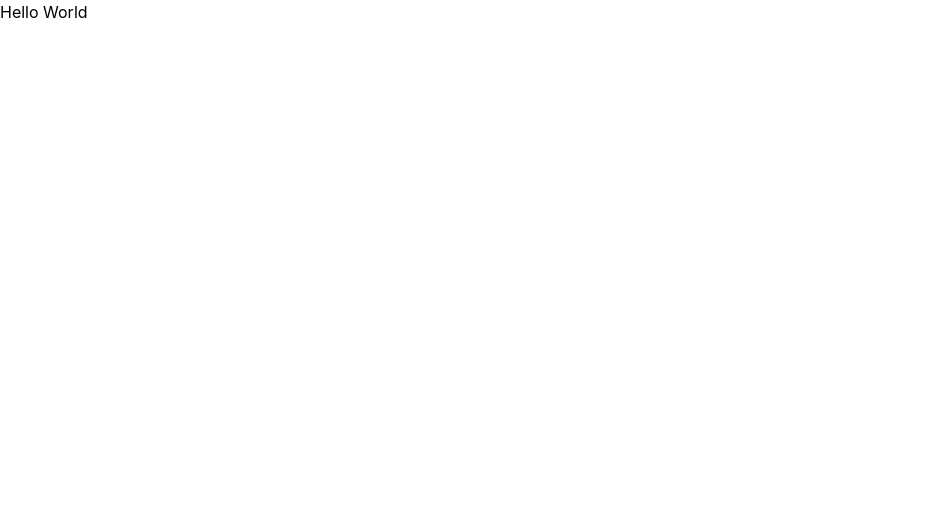
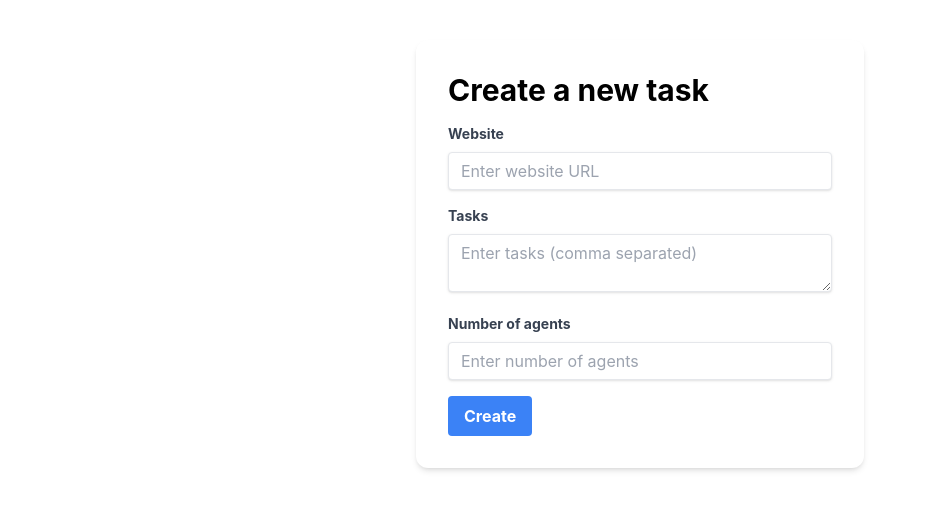
Before and after one commit to shreybirmiwal/WASP, a React (Create React App) app in the folder react-front-end/: page / in a window 1280 px wide. Shown: the top 510 px of the page, without its empty margins (0-925 px from the left). Built offline with nearby package versions, Linux system fonts and the light colour scheme.

Commit message:
sample frotnend

```diff
--- a/react-front-end/src/App.js
+++ b/react-front-end/src/App.js
@@ -1,9 +1,85 @@
-
+// src/App.js
+import React, { useState } from 'react';
 
 function App() {
+  const [website, setWebsite] = useState('');
+  const [tasks, setTasks] = useState('');
+  const [numAgents, setNumAgents] = useState('');
+
+  const handleCreate = async () => {
+    try {
+      const response = await fetch('http://localhost:5000/create', {
+        method: 'POST',
+        headers: {
+          'Content-Type': 'application/json'
+        },
+        body: JSON.stringify({
+          website,
+          tasks,
+          numAgents
+        })
+      });
+      const data = await response.json();
+      console.log(data);
+    } catch (error) {
+      console.error(error);
+    }
+    console.log('Input data:');
+    console.log('Website:', website);
+    console.log('Tasks:', tasks);
+    console.log('Number of agents:', numAgents);
+  };
+
   return (
-    <div>
-      <h1>Hello World</h1>
+    <div className="max-w-md mx-auto p-4 md:p-6 lg:p-8 mt-10 bg-white rounded-xl shadow-md">
+      <h1 className="text-3xl font-bold mb-4">Create a new task</h1>
+      <form>
+        <div className="mb-4">
+          <label className="block text-gray-700 text-sm font-bold mb-2" htmlFor="website">
+            Website
+          </label>
+          <input
+            className="shadow appearance-none border rounded w-full py-2 px-3 text-gray-700 leading-tight focus:outline-none focus:shadow-outline"
+            id="website"
+            type="text"
+            placeholder="Enter website URL"
+            value={website}
+            onChange={(e) => setWebsite(e.target.value)}
+          />
+        </div>
+        <div className="mb-4">
+          <label className="block text-gray-700 text-sm font-bold mb-2" htmlFor="tasks">
+            Tasks
+          </label>
+          <textarea
+            className="shadow appearance-none border rounded w-full py-2 px-3 text-gray-700 leading-tight focus:outline-none focus:shadow-outline"
+            id="tasks"
+            placeholder="Enter tasks (comma separated)"
+            value={tasks}
+            onChange={(e) => setTasks(e.target.value)}
+          />
+        </div>
+        <div className="mb-4">
+          <label className="block text-gray-700 text-sm font-bold mb-2" htmlFor="numAgents">
+            Number of agents
+          </label>
+          <input
+            className="shadow appearance-none border rounded w-full py-2 px-3 text-gray-700 leading-tight focus:outline-none focus:shadow-outline"
+            id="numAgents"
+            type="number"
+            placeholder="Enter number of agents"
+            value={numAgents}
+            onChange={(e) => setNumAgents(e.target.value)}
+          />
+        </div>
+        <button
+          className="bg-blue-500 hover:bg-blue-700 text-white font-bold py-2 px-4 rounded focus:outline-none focus:shadow-outline"
+          type="button"
+          onClick={handleCreate}
+        >
+          Create
+        </button>
+      </form>
     </div>
   );
 }
```
